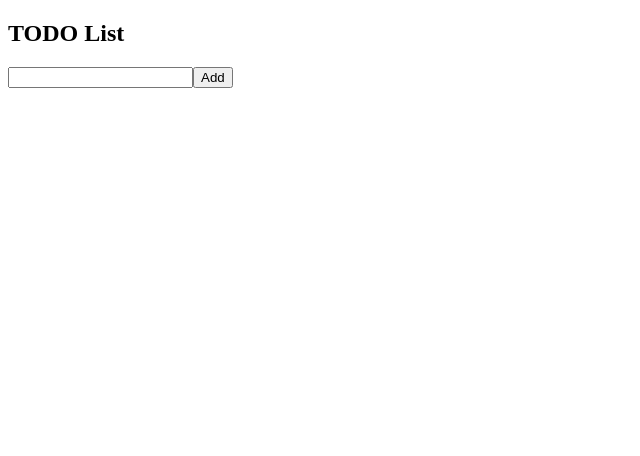
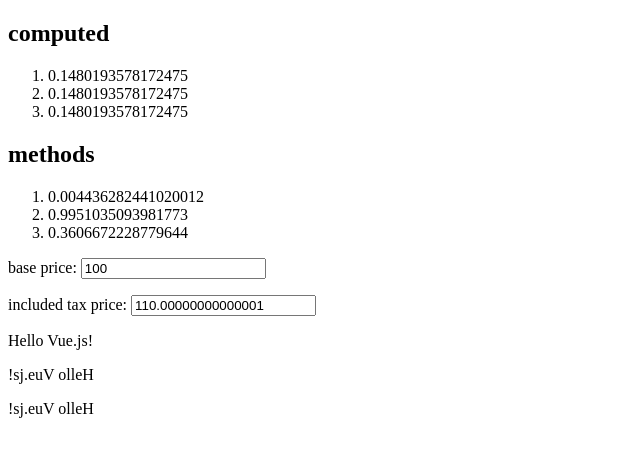
Before and after one commit to jumpei-kurata/vue3, a plain HTML site: page index.html in a window 1280 px wide. Shown: the whole page, without its empty margins (0-640 px from the left). Drawn offline with nearby package versions, Linux system fonts and the light colour scheme.

Commit message:
template-syntax

```diff
--- a/css/main.css
+++ b/css/main.css
@@ -1,3 +1,7 @@
+[v-cloak] {
+    display: none;
+}
+
 #app ul {
     list-style: none;
 }
--- a/index.html
+++ b/index.html
@@ -9,19 +9,45 @@
 <body>
 
   <div id = "app">
-    <h2>TODO List</h2>
-    <form v-on:submit.prevent>
-      <input type="text" v-model="newItem">
-      <button v-on:click="addItem">Add</button>
-    </form>
-    <ul>
-      <li v-for="(todo, index) in todos">
-        <input type="checkbox" v-model="todo.isDone">
-        <span v-bind:class="{done: todo.isDone}">{{ todo.item }}</span>
-        <button v-on:click="deleteItem(index)">Delete</button>
-      </li>
-    </ul>
-    <!-- <pre>{{ $data }}</pre> -->
+
+    <h2>computed</h2>
+    <ol>
+      <li>{{ computedNumber }}</li>
+      <li>{{ computedNumber }}</li>
+      <li>{{ computedNumber }}</li>
+    </ol>
+
+    <h2>methods</h2>
+    <ol>
+      <li>{{ methodsNumber() }}</li>
+      <li>{{ methodsNumber() }}</li>
+      <li>{{ methodsNumber() }}</li>
+    </ol>
+
+    <p>base price: <input type="text" v-model="basePrice"></p>
+    <p>included tax price: <input type="text" v-model="taxIncludedPrice"></p>
+
+    <p v-cloak>{{ message }}</p>
+    <p v-cloak>{{ reversedMessage }}</p>
+    <p v-cloak>{{ reversedMessageMethod() }}</p>
+
+    <!-- <h2>Mustache</h2> -->
+    <!-- <a v-bind:href="url">link1</a><br>
+    <a :href="url">link2</a> -->
+
+    <!-- <p>{{ message }}</p> -->
+    <!-- <p>{{ number + 1 }}</p>
+    <p>{{ message.split('').reverse().join('') }}</p>
+    <p>{{ ok ? "YES" : "NO" }}</p> -->
+
+    <!-- <h2>v-text</h2>
+    <p v-text="message">{{message}}</p> -->
+    <!-- <p>{{ ok ? message : ''}}</p> -->
+
+    <!-- <p v-html="message1"></p>
+    <p v-pre>{{message1}}</p>
+    <p v-once>{{message1}}</p>
+    <button v-on:click="clickHndler">Click!</button> -->
   </div>
 
   <script src="https://unpkg.com/vue@3.1.5"></script>
--- a/js/main.js
+++ b/js/main.js
@@ -2,24 +2,39 @@ console.log(Vue.version)
 
 const app = Vue.createApp({
     data: () => ({
-      newItem: "",
-      todos: []
+      basePrice: 100,
+      message:'Hello Vue.js!',
+      number: 100,
+      ok: true
+
+      // message1:'Hello <span style="color:red;">Vue.js!!!!!'
     }),
-    methods: {
-      addItem: function(event){
-        // console.log("clicked!")
-        if(this.newItem === "") return
-        let todo = {
-          item: this.newItem,
-          isDone: false
+    computed: {
+      computedNumber: function() {
+        return Math.random()
+      },
+      taxIncludedPrice: {
+        get: function() {
+          return this.basePrice * 1.1
+        },
+        set: function(value) {
+          this.basePrice = value / 1.1
         }
-        this.todos.push(todo)
-        this.newItem = ""
       },
-      deleteItem: function(index){
-        // console.log("delete!")
-        // console.log(index)
-        this.todos.splice(index, 1)
+      reversedMessage: function() {
+        return this.message.split('').reverse().join('')
+      }
+    }, methods: {
+      reversedMessageMethod: function() {
+        return this.message.split('').reverse().join('')
+    // , methods: {
+    //   clickHndler: function(event) {
+    //     this.message = this.message.split("").reverse().join("")
+    //   }
+    // }
+      },
+      methodsNumber: function(){
+        return Math.random()
       }
     }
   })
```
